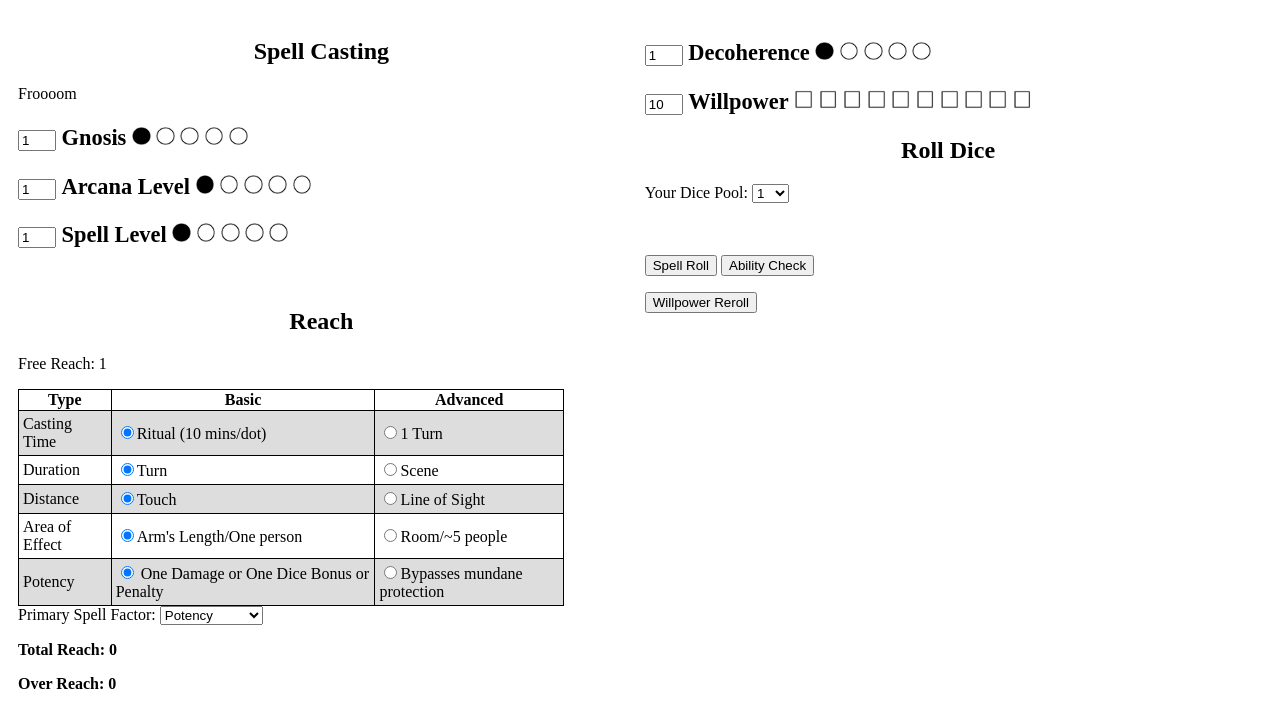
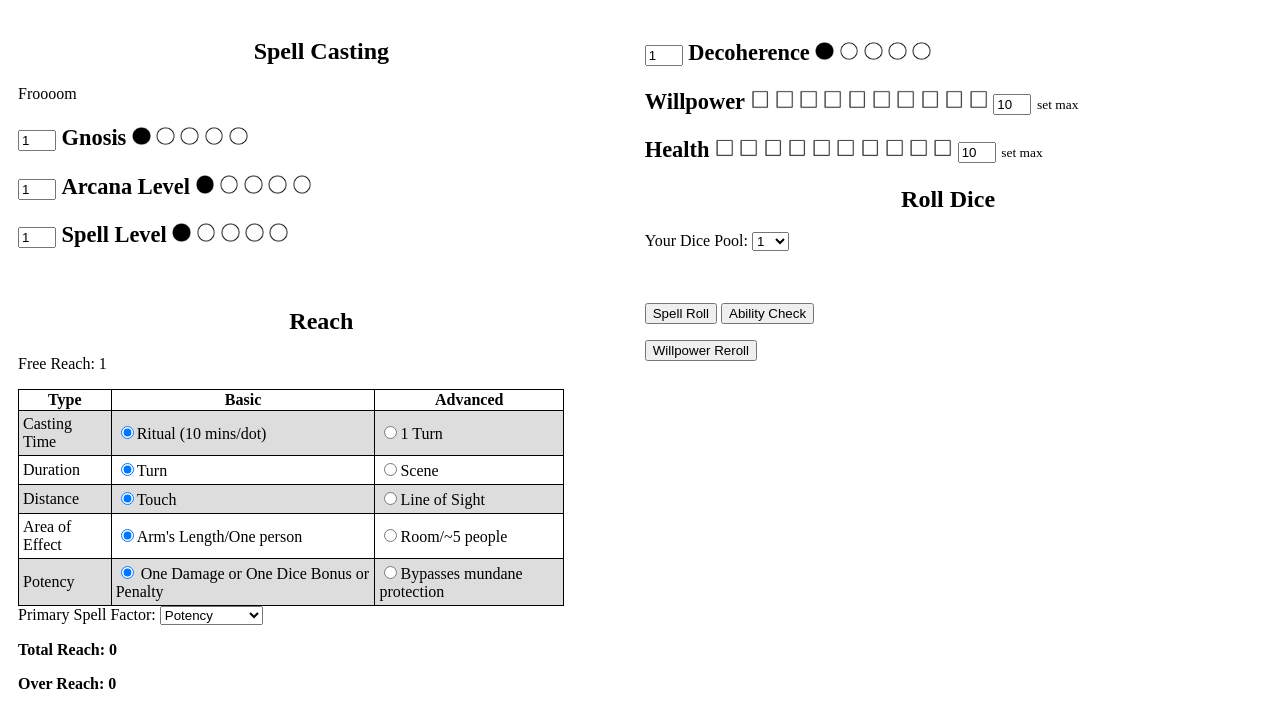
Before and after one commit to TheRealityEngine/TheRealityEngine, a plain HTML site: page index.html in a window 1280 px wide. Drawn offline with Linux system fonts and the light colour scheme.

Commit message:
Update index.html

```diff
--- a/index.html
+++ b/index.html
@@ -59,6 +59,9 @@
       }
       .stat {
         font-size: 1.4em;
+      }
+      .tiny {
+        font-size: .6em;
       }
     </style>
   </head>
@@ -320,15 +323,7 @@
             />
           </p>
           <p class="stat" name="wil">
-            <input
-              type="number"
-              min="1"
-              max="10"
-              value="10"
-              id="wilnum"
-              class="attrib"
-              oninput="MaxMe('wil')"
-            />
+
             <b>Willpower</b>
             <input
               class="aBox"
@@ -400,8 +395,101 @@
               onclick="MarkMe('wil', 10)"
               alt="square"
             />
-           <br />
+            <input
+              type="number"
+              min="1"
+              max="10"
+              value="10"
+              id="wilnum"
+              class="attrib"
+              oninput="MaxMe('wil')"
+            />
+            <span class="tiny">set max</span>
+          </p>
+          <p class="stat" name="heal">
 
+            <b>Health</b>
+            <input
+              class="aBox"
+              type="image"
+              id="heal1"
+              onclick="MarkMe('heal', 1)"
+              alt="square"
+            />
+            <input
+              class="aBox"
+              type="image"
+              id="heal2"
+              onclick="MarkMe('heal', 2)"
+              alt="square"
+            />
+            <input
+              class="aBox"
+              type="image"
+              id="heal3"
+              onclick="MarkMe('heal', 3)"
+              alt="square"
+            />
+            <input
+              class="aBox"
+              type="image"
+              id="heal4"
+              onclick="MarkMe('heal', 4)"
+              alt="square"
+            />
+            <input
+              class="aBox"
+              type="image"
+              id="heal5"
+              onclick="MarkMe('heal', 5)"
+              alt="square"
+            />
+            <input
+              class="aBox"
+              type="image"
+              id="heal6"
+              onclick="MarkMe('heal', 6)"
+              alt="square"
+            />
+            <input
+              class="aBox"
+              type="image"
+              id="heal7"
+              onclick="MarkMe('heal', 7)"
+              alt="square"
+            />
+            <input
+              class="aBox"
+              type="image"
+              id="heal8"
+              onclick="MarkMe('heal', 8)"
+              alt="square"
+            />
+            <input
+              class="aBox"
+              type="image"
+              id="heal9"
+              onclick="MarkMe('heal', 9)"
+              alt="square"
+            />
+            <input
+              class="aBox"
+              type="image"
+              id="heal10"
+              onclick="MarkMe('heal', 10)"
+              alt="square"
+            />
+            <input
+              type="number"
+              min="1"
+              max="10"
+              value="10"
+              id="healnum"
+              class="attrib"
+              oninput="MaxMe('heal')"
+            />
+            <span class="tiny">set max</span>
+          </p>
           <h2>Roll Dice</h2>
           <form>
           Your Dice Pool:
@@ -613,18 +701,6 @@
             "<FONT COLOR=blue>Spell effects an area of a radius 5ft x # of success or number of people equal to successes";
       }
 
-      function SpellEffects(total) {
-        let obj = document.getElementById("psfactor");
-        let psf = obj.options[obj.selectedIndex].text;
-        let parid = document.getElementById("spelltotal");
-        let text1 = " ";
-        if (total < 1)
-          text1 +=
-            "No Successes <br />The spell is not forming as you'd hope.<br />Would you like to 1 Stain to Clarity to gain 1 Success?";
-        else if (total == 1) text1 += "<b>1 Success</b>"
-        else if (total > 1) text1 += "<b>" + total + " Successes</b>";
-        parid.innerHTML = text1;
-      }
 
       function CheckValue(radioname) {
         var obj1 = document.getElementsByName(radioname);
@@ -702,11 +778,11 @@
         }
         else if (rollType == "spell") {
           total = succ - overreach;
-        if (total >= 0) {
-          if (critSuc > 0) sr.innerHTML = "<b>Possible Spell Surge</b><br />";
+        if (total > 0) {
+          if (critSuc > 0) sr.innerHTML = "<b>Spell Surge: " + critSuc + "</b><br />";
           st.innerHTML = " Total Success: " + total + "</ul>";
-          SpellEffects(total);
-        } else if (total < 0) {
+        } else if (total == 0 && critFail < 1) { st.innerHTML = "No Successes <br />The spell is not forming as you'd hope.<br />Would you like to 1 Stain to Clarity to gain 1 Success?";
+        } else if (total <= 0) {
           anomaly = overreach - succ;
           sr.innerHTML = "<b>Possible Reality Tear <b>";
           if (critFail > 0) sr.innerHTML =
```
